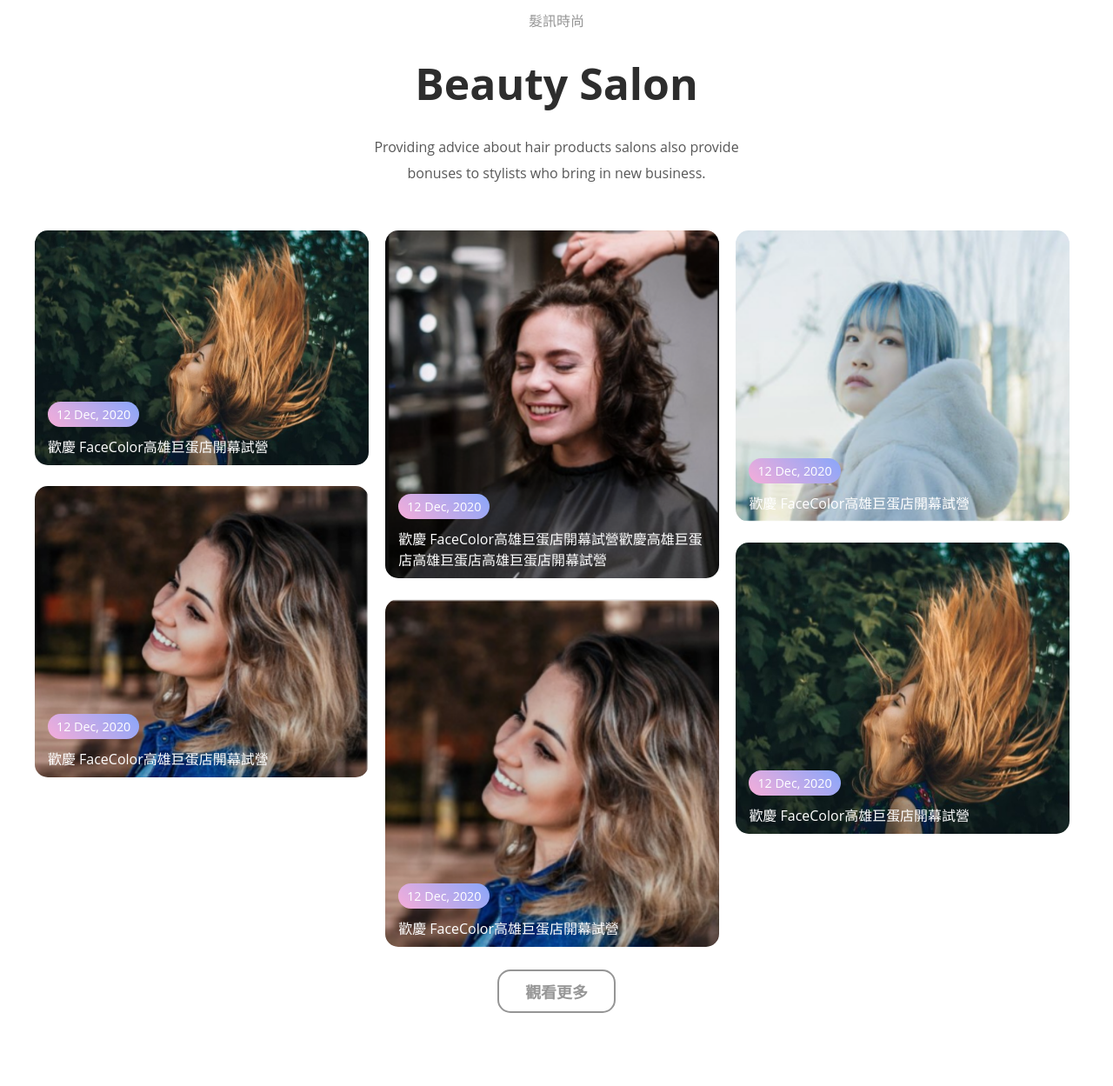
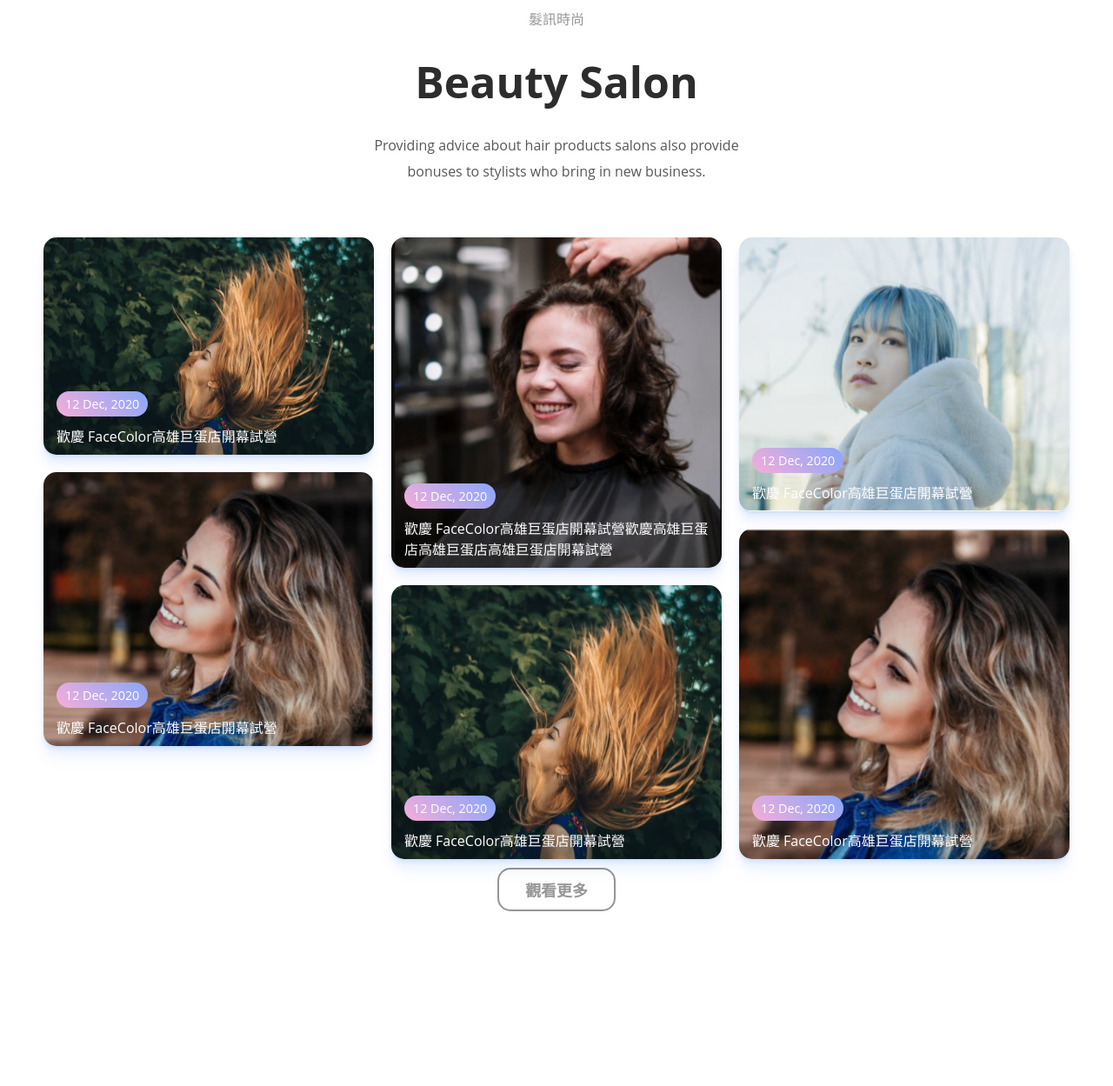
Before and after one commit to SaSaChu/hair, a PHP site: page / in a window 1280 px wide. Shown: the part 3280-4529 px from the top of the page at 87% size. Run offline with PHP 8.4, Linux system fonts and the light colour scheme; grey boxes are pictures that could not be loaded.

Commit message:
Fix masonry

```diff
--- a/css/effect.css
+++ b/css/effect.css
@@ -1,10 +1,10 @@
 @charset "UTF-8";
 *, *:after, *:before { vertical-align: top; -moz-box-sizing: border-box; -webkit-box-sizing: border-box; box-sizing: border-box; -moz-osx-font-smoothing: subpixel-antialiased; -webkit-font-smoothing: subpixel-antialiased; -moz-font-smoothing: subpixel-antialiased; -ms-font-smoothing: subpixel-antialiased; -o-font-smoothing: subpixel-antialiased; }
 
-#banner { position: relative; overflow: hidden; display: inline-block; width: 100%; padding-bottom: 10px; border: 1px solid rgba(255, 0, 0, 0.3); }
+#banner { position: relative; overflow: hidden; display: inline-block; width: 100%; padding-bottom: 10px; }
 #banner .banners { position: relative; z-index: 1; display: inline-block; width: 100%; height: 600px; }
-#banner .banners .banner { position: absolute; left: 0; top: 0; display: inline-flex; width: 100%; height: 100%; flex-direction: row; align-items: center; justify-content: flex-start; border: 1px solid rgba(255, 0, 0, 0.3); -moz-transition: -moz-transform 0.3s; -o-transition: -o-transform 0.3s; -webkit-transition: -webkit-transform 0.3s; transition: transform 0.3s; }
-#banner .banners .banner .area1, #banner .banners .banner .area2 { display: inline-block; height: 100%; width: 50%; flex-shrink: 0; border: 1px solid rgba(255, 0, 0, 0.3); }
+#banner .banners .banner { position: absolute; left: 0; top: 0; display: inline-flex; width: 100%; height: 100%; flex-direction: row; align-items: center; justify-content: flex-start; -moz-transition: -moz-transform 0.3s; -o-transition: -o-transform 0.3s; -webkit-transition: -webkit-transform 0.3s; transition: transform 0.3s; }
+#banner .banners .banner .area1, #banner .banners .banner .area2 { display: inline-block; height: 100%; width: 50%; flex-shrink: 0; }
 #banner .banners .banner .area1 { padding-left: 80px; }
 #banner .banners .banner:nth-child(1) { -moz-transform: translateX(0%); -ms-transform: translateX(0%); -webkit-transform: translateX(0%); transform: translateX(0%); }
 #banner .banners .banner:nth-child(2) { -moz-transform: translateX(100%); -ms-transform: translateX(100%); -webkit-transform: translateX(100%); transform: translateX(100%); }
@@ -17,7 +17,7 @@
 #banner .banners .banner:nth-child(9) { -moz-transform: translateX(800%); -ms-transform: translateX(800%); -webkit-transform: translateX(800%); transform: translateX(800%); }
 #banner .banners .banner:nth-child(10) { -moz-transform: translateX(900%); -ms-transform: translateX(900%); -webkit-transform: translateX(900%); transform: translateX(900%); }
 #banner .banners .banner:nth-child(11) { -moz-transform: translateX(1000%); -ms-transform: translateX(1000%); -webkit-transform: translateX(1000%); transform: translateX(1000%); }
-#banner .points { position: absolute; bottom: 10px; left: 0; display: inline-flex; height: 15px; width: 100%; z-index: 3; text-align: center; flex-direction: row; align-items: center; justify-content: center; border: 1px solid rgba(255, 0, 0, 0.3); }
+#banner .points { position: absolute; bottom: 10px; left: 0; display: inline-flex; height: 15px; width: 100%; z-index: 3; text-align: center; flex-direction: row; align-items: center; justify-content: center; }
 #banner .points label { display: inline-block; width: 14px; height: 14px; cursor: pointer; background-color: #bababa; -moz-border-radius: 50%; -webkit-border-radius: 50%; border-radius: 50%; -moz-transition: background-color 0.3s; -o-transition: background-color 0.3s; -webkit-transition: background-color 0.3s; transition: background-color 0.3s; }
 #banner .points label + label { margin-left: 4px; }
 #banner .arrow { position: absolute; top: calc(50% - 60px / 2); z-index: 2; cursor: pointer; display: inline-block; width: 30px; height: 60px; filter: progid:DXImageTransform.Microsoft.Alpha(Opacity=0); opacity: 0; background-color: rgba(0, 0, 0, 0.4); -moz-transition: background-color 0.3s, opacity 0.3s; -o-transition: background-color 0.3s, opacity 0.3s; -webkit-transition: background-color 0.3s, opacity 0.3s; transition: background-color 0.3s, opacity 0.3s; }
@@ -168,24 +168,13 @@
 #banner[data-index='10'] .banner:nth-child(11) { -moz-transform: translateX(0%); -ms-transform: translateX(0%); -webkit-transform: translateX(0%); transform: translateX(0%); }
 #banner[data-index='10'] .points label:nth-child(11) { background-color: #2e3043; }
 
-.container { display: flex; flex-flow: column wrap; align-content: space-between; /* 容器必须有固定高度 且高度大于最高的列高 */ height: 900px; /* 非必须 */ border-radius: 15px; padding-top: 50px; width: 100%; counter-reset: items; }
-
-.item { width: 32%; /* 非必须 */ position: relative; margin-bottom: 2%; border-radius: 15px; color: #fff; padding: 15px; box-sizing: border-box; overflow: hidden; }
-@media screen and (max-width: 449px) and (min-width: 0) { .item { width: 50%; } }
-.item .infan { display: inline-block; position: absolute; left: 15px; bottom: 10px; text-align: left; }
-.item .infan .infanDay { display: inline-block; -moz-border-radius: 15px; -webkit-border-radius: 15px; border-radius: 15px; padding: 5px 10px; color: white; font-size: 1.1rem; margin-bottom: 10px; /* Permalink - use to edit and share this gradient: https://colorzilla.com/gradient-editor/#f6add9+0,88a6fa+100 */ background: #f6add9; /* Old browsers */ background: -moz-linear-gradient(45deg, #f6add9 0%, #88a6fa 100%); /* FF3.6-15 */ background: -webkit-linear-gradient(45deg, #f6add9 0%, #88a6fa 100%); /* Chrome10-25,Safari5.1-6 */ background: linear-gradient(45deg, #f6add9 0%, #88a6fa 100%); /* W3C, IE10+, FF16+, Chrome26+, Opera12+, Safari7+ */ filter: progid:DXImageTransform.Microsoft.gradient( startColorstr='#f6add9', endColorstr='#88a6fa',GradientType=1 ); /* IE6-9 fallback on horizontal gradient */ }
-.item .infan .infantext { display: inline-block; width: 100%; font-size: 1.23rem; color: white; padding-right: 15px; }
-
-/* 仅用于打印数字 */
-/* 将内容块重排为3列 */
-.item:nth-of-type(3n+1) { order: 1; }
-.item:nth-of-type(3n+2) { order: 2; }
-.item:nth-of-type(3n+3) { order: 3; }
-@media screen and (max-width: 449px) and (min-width: 0) { .item:nth-of-type(2n+1) { order: 1; }
-  .item:nth-of-type(2n+2) { order: 2; } }
-
-/* 强制换列 */
-.break { flex-basis: 100%; width: 0; margin: 0; content: ""; padding: 0; }
+.masonry { display: inline-block; width: 100%; padding-top: 50px; }
+.masonry .item { position: relative; display: inline-block; width: calc(100% / 3); padding: 10px; }
+@media screen and (max-width: 449px) and (min-width: 0) { .masonry .item { width: calc(100% / 2); } }
+.masonry .item .content { display: inline-block; width: 100%; height: 100%; position: relative; overflow: hidden; box-shadow: 0 2px 2px rgba(0, 90, 250, 0.05), 0 4px 4px rgba(0, 90, 250, 0.05), 0 8px 8px rgba(0, 90, 250, 0.05), 0 16px 16px rgba(0, 90, 250, 0.05); padding: 15px; color: #fff; -moz-border-radius: 15px; -webkit-border-radius: 15px; border-radius: 15px; }
+.masonry .item .content .infan { display: inline-block; position: absolute; left: 15px; bottom: 10px; text-align: left; }
+.masonry .item .content .infan .infanDay { display: inline-block; -moz-border-radius: 15px; -webkit-border-radius: 15px; border-radius: 15px; padding: 5px 10px; color: white; font-size: 1.1rem; margin-bottom: 10px; /* Permalink - use to edit and share this gradient: https://colorzilla.com/gradient-editor/#f6add9+0,88a6fa+100 */ background: #f6add9; /* Old browsers */ background: -moz-linear-gradient(45deg, #f6add9 0%, #88a6fa 100%); /* FF3.6-15 */ background: -webkit-linear-gradient(45deg, #f6add9 0%, #88a6fa 100%); /* Chrome10-25,Safari5.1-6 */ background: linear-gradient(45deg, #f6add9 0%, #88a6fa 100%); /* W3C, IE10+, FF16+, Chrome26+, Opera12+, Safari7+ */ filter: progid:DXImageTransform.Microsoft.gradient( startColorstr='#f6add9', endColorstr='#88a6fa',GradientType=1 ); /* IE6-9 fallback on horizontal gradient */ }
+.masonry .item .content .infan .infantext { display: inline-block; width: 100%; font-size: 1.23rem; color: white; padding-right: 15px; }
 
 .m_header_r { display: none; }
 @media screen and (max-width: 1039px) and (min-width: 0) { .m_header_r { display: inline-block; } }
--- a/index.html
+++ b/index.html
@@ -14,6 +14,7 @@
     <link rel="stylesheet" type="text/css" href="css/effect.css">
 
     <script language="javascript" type="text/javascript" src="js/jquery-1.12.4.min.js"></script>
+    <script language="javascript" type="text/javascript" src="js/masonry.pkgd.min.js"></script>
     <script language="javascript" type="text/javascript" src="js/public.js"></script>
     <script src="js/imgLiquid-min.js"></script>
   </head>
@@ -258,54 +259,61 @@
         <p class='titleEnglish'>Beauty Salon</p>
         <p class='tag80 lineH30'>Providing advice about hair products salons also provide</br>bonuses to stylists who bring in new business.</p>
 
-        <div class="container">
-          <div class="item img270" style="height: 270px">
+        <div class="masonry">
+          <div class="item img270">
+            <div class='content'>
               <div class='infan'>
                 <p class='infanDay'>12 Dec, 2020</p>
                 <a href='' class='infantext'>歡慶 FaceColor高雄巨蛋店開幕試營</a>
               </div>
               <img src="image/fpic01.jpg">
             </div>
-          <div class="item img400" style="height: 400px">
+          </div>
+          <div class="item img400">
+            <div class='content'>
               <div class='infan'>
                 <p class='infanDay'>12 Dec, 2020</p>
                 <a href='' class='infantext'>歡慶 FaceColor高雄巨蛋店開幕試營歡慶高雄巨蛋店高雄巨蛋店高雄巨蛋店開幕試營</a>
               </div>
               <img src="image/pic06.png">
             </div>
-          <div class="item img335" style="height: 335px">
+          </div>
+          <div class="item img335">
+            <div class='content'>
               <div class='infan'>
                 <p class='infanDay'>12 Dec, 2020</p>
                 <a href='' class='infantext'>歡慶 FaceColor高雄巨蛋店開幕試營</a>
               </div>
               <img src="image/pic05.png">
             </div>
-          <div class="item img335" style="height: 335px">
+          </div>
+          <div class="item img335">
+            <div class='content'>
               <div class='infan'>
                 <p class='infanDay'>12 Dec, 2020</p>
                 <a href='' class='infantext'>歡慶 FaceColor高雄巨蛋店開幕試營</a>
               </div>
               <img src="image/pic07.png">
             </div>
-          <div class="item img400" style="height: 400px">
+          </div>
+          <div class="item img400">
+            <div class='content'>
               <div class='infan'>
                 <p class='infanDay'>12 Dec, 2020</p>
                 <a href='' class='infantext'>歡慶 FaceColor高雄巨蛋店開幕試營</a>
               </div>
               <img src="image/pic07.png">
             </div>
-          <div class="item img335" style="height: 335px">
+          </div>
+          <div class="item img335">
+            <div class='content'>
               <div class='infan'>
                 <p class='infanDay'>12 Dec, 2020</p>
                 <a href='' class='infantext'>歡慶 FaceColor高雄巨蛋店開幕試營</a>
               </div>
               <img src="image/fpic01.jpg">
             </div>
-
-
-          <span class="item break"></span>
-          <span class="item break"></span>
-          <span class="item break"></span>
+          </div>
         </div>
 
         <div class='fullBoxs'><a href="index.html" class='btn03 b3_nL'>觀看更多</a></div>
--- a/js/public.js
+++ b/js/public.js
@@ -15,8 +15,12 @@ $(function() {
 
   // 圖片縮放
   if ($.fn.imgLiquid) {
-    $(".imgSetpBoxs, .imgSerBoxs, .img400, .img270, .img335").imgLiquid ();
+    $(".imgSetpBoxs, .imgSerBoxs, .img400 > .content, .img270 > .content, .img335 > .content").imgLiquid ();
   }
+  if ($.fn.masonry) {
+    $('.masonry').masonry({ itemSelector: '.item' })
+  }
+
 
   // tag切換
   $('.tagMenu').click(function() {
--- a/scss/effect.scss
+++ b/scss/effect.scss
@@ -17,7 +17,6 @@ $white50: rgba(255, 255, 255, .5);  // 淺白色50
   width: 100%;
 
   padding-bottom: 10px;
-  border: 1px solid rgba(255, 0, 0, .3);
 
 
   .banners {
@@ -39,7 +38,6 @@ $white50: rgba(255, 255, 255, .5);  // 淺白色50
       flex-direction: row;
       align-items: center;
       justify-content: flex-start;
-      border: 1px solid rgba(255, 0, 0, .3);
       @include transition(transform .3s);
 
       .area1, .area2 {
@@ -47,7 +45,6 @@ $white50: rgba(255, 255, 255, .5);  // 淺白色50
         height: 100%;
         width: 50%;
         flex-shrink: 0;
-        border: 1px solid rgba(255, 0, 0, .3);
       }
       .area1 {
         padding-left: 80px;
@@ -76,7 +73,6 @@ $white50: rgba(255, 255, 255, .5);  // 淺白色50
     flex-direction: row;
     align-items: center;
     justify-content: center;
-    border: 1px solid rgba(255, 0, 0, .3);
 
 
     label {
@@ -208,41 +204,32 @@ $white50: rgba(255, 255, 255, .5);  // 淺白色50
 
 
 // 首頁髮訊
-.container {
-  display: flex;
-  flex-flow: column wrap;
-  align-content: space-between;
+.masonry {
+  display: inline-block;
+  width: 100%;
 
-  /* 容器必须有固定高度
-   * 且高度大于最高的列高 */
-  height: 900px;
+  padding-top: 50px;
+  .item {
+    position: relative;
+    display: inline-block;
+    width: calc(100% / 3);
 
-  /* 非必须 */
-  // background-color: #f7f7f7;
-  border-radius: 15px;
-  padding-top: 50px;
+    padding: 10px;
+    @include range-width(0, 450px) {
+      width: calc(100% / 2);
+    };
+
+    .content {
+      display: inline-block;
       width: 100%;
-  // margin: 40px auto;
-  counter-reset: items;
-}
+      height: 100%;
 
-.item {
-  width: 32%;
-
-  @include range-width(0, 450px) {
-    width: 50%;
-  }
-
-  /* 非必须 */
       position: relative;
-  margin-bottom: 2%;
-  border-radius: 15px;
-  // border: 1px solid #4290e2;
-  // box-shadow: 0 2px 2px rgba(0, 90, 250, 0.05), 0 4px 4px rgba(0, 90, 250, 0.05), 0 8px 8px rgba(0, 90, 250, 0.05), 0 16px 16px rgba(0, 90, 250, 0.05);
+      overflow: hidden;
+      box-shadow: 0 2px 2px rgba(0, 90, 250, 0.05), 0 4px 4px rgba(0, 90, 250, 0.05), 0 8px 8px rgba(0, 90, 250, 0.05), 0 16px 16px rgba(0, 90, 250, 0.05);
+      padding: 15px;
       color: #fff;
-  padding: 15px;
-  box-sizing: border-box;
-  overflow: hidden;
+      @include border-radius(15px);
 
       .infan {
         display: inline-block;
@@ -275,50 +262,10 @@ $white50: rgba(255, 255, 255, .5);  // 淺白色50
         }
       }
     }
-
-/* 仅用于打印数字 */
-
-// div.item::before {
-//   counter-increment: items;
-//   content: counter(items);
-// }
-
-/* 将内容块重排为3列 */
-
-.item {
-  &:nth-of-type(3n+1) {
-    order: 1;
-  }
-
-  &:nth-of-type(3n+2) {
-    order: 2;
-  }
-
-  &:nth-of-type(3n+3) {
-    order: 3;
-  }
-
-  @include range-width(0, 450px) {
-    &:nth-of-type(2n+1) {
-      order: 1;
-    }
-
-    &:nth-of-type(2n+2) {
-      order: 2;
-    }
   }
 }
 
-/* 强制换列 */
 
-.break {
-  flex-basis: 100%;
-  width: 0;
-  // border: 1px solid #ddd;
-  margin: 0;
-  content: "";
-  padding: 0;
-}
 
 
 
```
Also changed, not shown: js/masonry.pkgd.min.js (added). Lines whose indentation alone changed are shown as unchanged.
